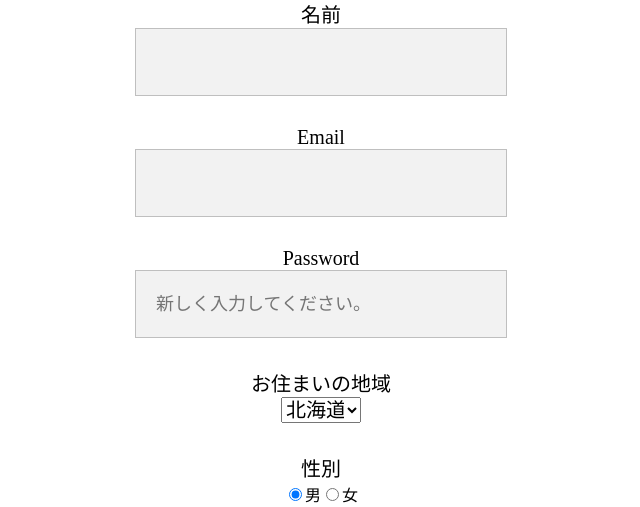
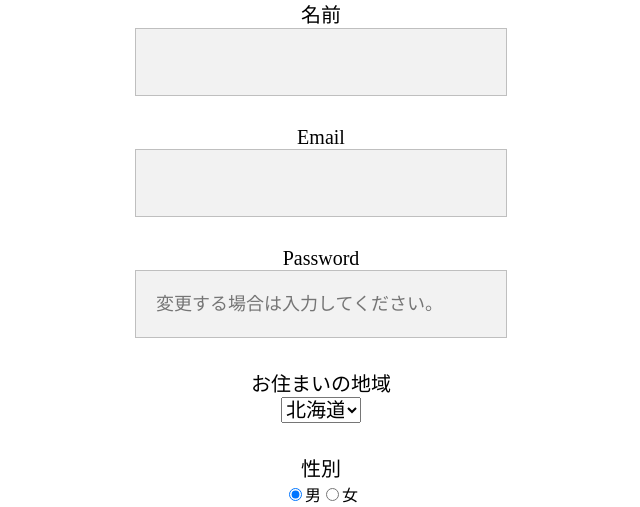
Before and after one commit to takeyuro/php_test, a PHP site: page /test/Views/edit.php?id=0 in a window 1280 px wide. Shown: the part 205-712 px from the top of the page, without its empty margins (319-959 px from the left). Run offline with PHP 8.4, Linux system fonts and the light colour scheme; data comes from the database, SQL or seed files in the repository; data that the repository does not hold is empty.

Commit message:
passwordの最大文字数を12から15に変更

```diff
--- a/Views/edit.php
+++ b/Views/edit.php
@@ -20,7 +20,7 @@
 				echo '</div>';
 				echo '<div class="texts_insert">';
 					echo '<label for="password" class="label_insert">Password<br></label>';
-					echo '<input type="text" id="password" name="password" placeholder="新しく入力してください。" required class="write_insert"><br>';
+					echo '<input type="text" id="password" name="password" placeholder="変更する場合は入力してください。" minlength="8" maxlength="15" class="write_insert"><br>';
 				echo '</div>';
 				echo '<div class="texts_insert">';
 					echo '<label for="area" class="label_insert">お住まいの地域<br></label>';
--- a/Views/insert.php
+++ b/Views/insert.php
@@ -21,7 +21,7 @@
 			<div class="texts_insert">
 				<label for="password" class="label_insert">パスワード</label>
 				<label for="name" class="insert_hissu">（必須）<br></label>
-				<input type="text" id="password" name="password" placeholder="8文字以上12文字以内" minlength="8" maxlength="12" required class="write_insert"><br>
+				<input type="text" id="password" name="password" placeholder="8文字以上15文字以内" minlength="8" maxlength="15" required class="write_insert"><br>
 			</div>
 			<div class="texts_insert">
 				<label for="area" class="label_insert">お住まいの地域<br></label>
```
